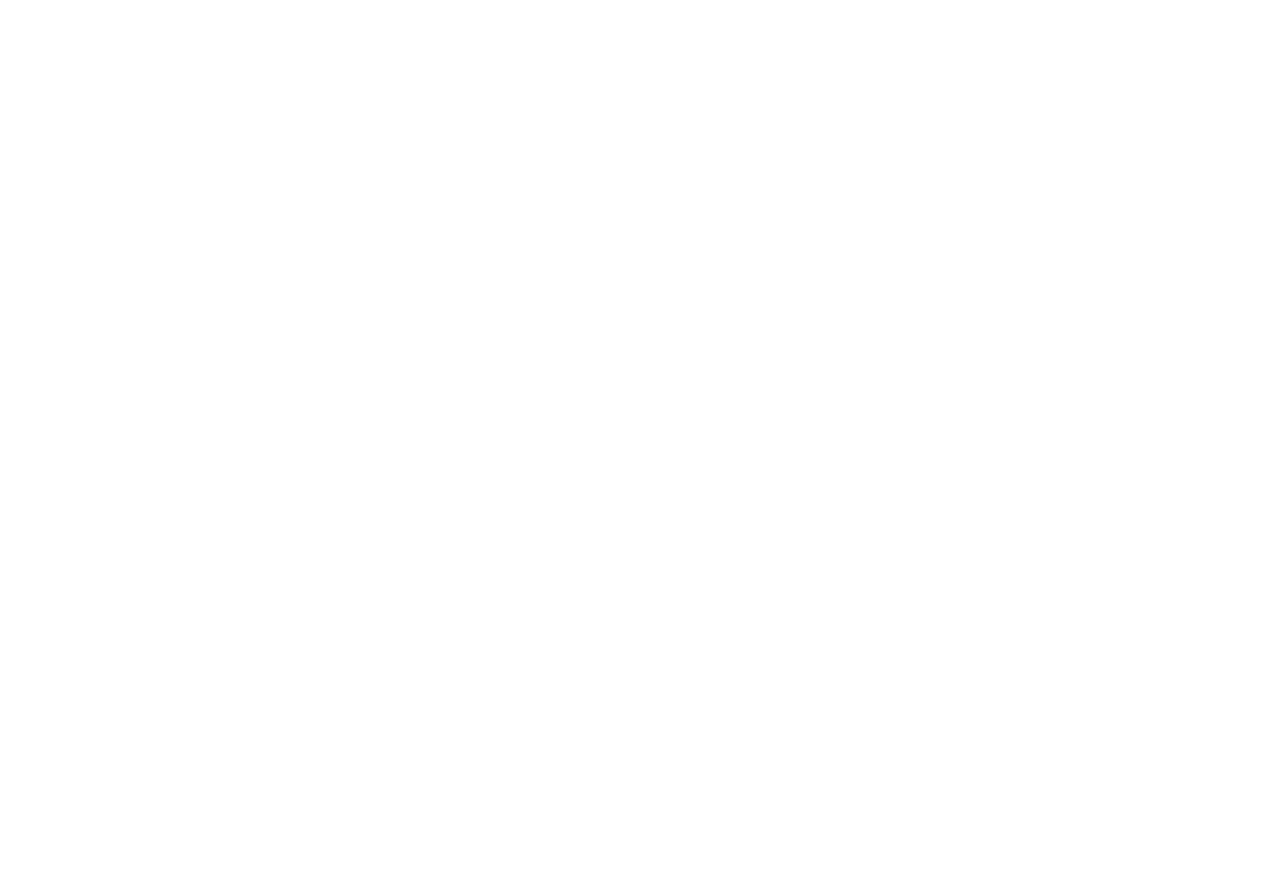
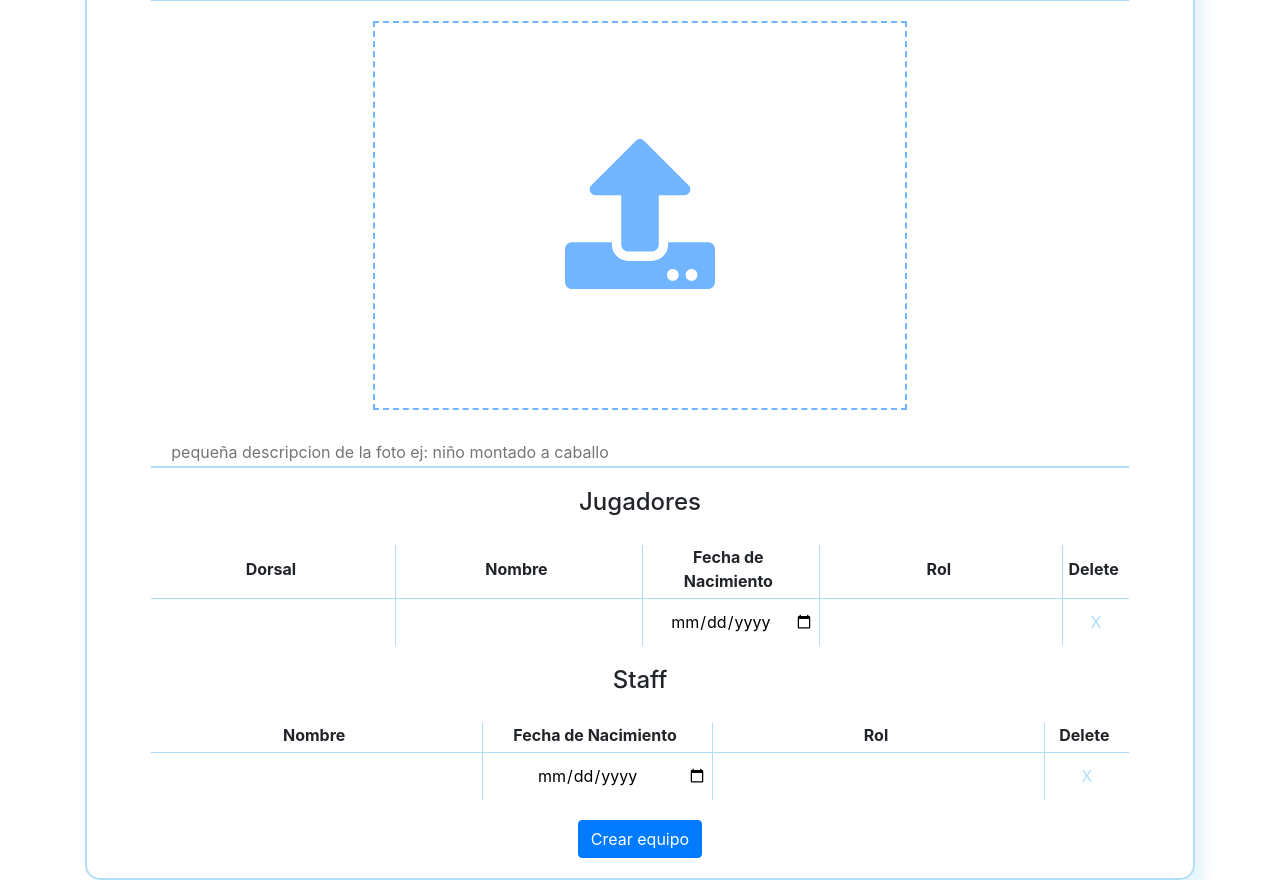
Before and after one commit to mikicastro7/digitalClub_front_gestor, a React (Create React App) app: page /equipos/editar-equipo/1 in a window 1280 px wide. Shown: the part 240-1120 px from the top of the page. Before the commit the page ends 800 px from the top, so only its background shows below. Built offline with nearby package versions, Linux system fonts and the light colour scheme; no server answers; the HTML template or start-up script is replaced by a standard one.

Commit message:
forms e equipos

```diff
--- a/src/App.jsx
+++ b/src/App.jsx
@@ -9,6 +9,7 @@
 import EditarNoticia from "./paginas/Noticias/EditarNoticia";
 import Equipos from "./paginas/Equipos/MostrarEquipos";
 import AddEquip from "./paginas/Equipos/AddEquipo";
+import EditarEquipo from "./paginas/Equipos/EditarEquipo";
 import PaginaPrincipalAuth from "./paginas/PaginaPrincipalAuth";
 import NotFoundPage from "./paginas/NotFoundPage";
 import ContextoEquiposProvider from "./Contextos/ContextoEquiposProvider";
@@ -36,6 +37,9 @@
             <Route path="/equipos/crear-equipo" exact>
               <AddEquip />
             </Route>
+            <Route path="/equipos/editar-equipo/:id" exact>
+              <EditarEquipo />
+            </Route>
             <Route path="/home" exact>
               <PaginaPrincipalAuth />
             </Route>
--- a/src/Components/Equipos/Equipo.jsx
+++ b/src/Components/Equipos/Equipo.jsx
@@ -10,7 +10,6 @@
     _id, img, nombre, jugadores, staff, created_at: createdAt
   }
 }) => {
-  console.log(jugadores);
   const [open, setOpen] = useState(false);
   const noticiaDesplegarHandler = () => {
     setOpen(!open);
--- /dev/null
+++ b/src/Components/Equipos/EquipoForm.jsx
@@ -0,0 +1,95 @@
+import React, { useState } from "react";
+import TextareaAutosize from "react-textarea-autosize";
+import { FontAwesomeIcon } from "@fortawesome/react-fontawesome";
+import { faUpload } from "@fortawesome/free-solid-svg-icons";
+import uuid from "react-uuid";
+import TablaJugadores from "./TablaJugadoresCrear";
+import TablaStaff from "./TablaStaffCrear";
+
+const EquipoForm = () => {
+  const [jugadores, setJugadores] = useState([{
+    id: `uuid_${uuid()}`,
+    nombre: "",
+    dorsal: "",
+    nacimiento: "",
+    rol: ""
+  }]);
+  console.log(JSON.stringify(jugadores));
+
+  const [staff, setStaff] = useState([{
+    id: `uuid_${uuid()}`,
+    nombre: "",
+    nacimiento: "",
+    rol: ""
+  }]);
+
+  const changeCampoStaffHandler = (e, id, campo) => {
+    setStaff(staff.map(miembroStaff => ((miembroStaff.id === id) ? { ...miembroStaff, [campo]: e.target.value } : miembroStaff)));
+    checkAddMiembroStaff();
+  };
+
+  const checkAddMiembroStaff = () => {
+    const ultimoMiembro = staff[staff.length - 1];
+    if (ultimoMiembro.nombre.trim() !== "" && ultimoMiembro.nacimiento.trim() !== "" && ultimoMiembro.rol.trim() !== "") {
+      addFilaStaff();
+    }
+  };
+
+  const addFilaStaff = () => {
+    setStaff([...staff, {
+      id: `uuid_${uuid()}`,
+      nombre: "",
+      nacimiento: "",
+      rol: ""
+    }]);
+  };
+
+  const changeCampoJugadorHandler = (e, id, campo) => {
+    setJugadores(jugadores.map(jugador => ((jugador.id === id) ? { ...jugador, [campo]: e.target.value } : jugador)));
+    checkAddJugador();
+  };
+
+  const checkAddJugador = () => {
+    const ultimoJugador = jugadores[jugadores.length - 1];
+    if (ultimoJugador.nombre.trim() !== "" && ultimoJugador.dorsal.trim() !== "" && ultimoJugador.nacimiento.trim() !== "" && ultimoJugador.rol.trim() !== "") {
+      addFilaJugador();
+    }
+  };
+
+  const addFilaJugador = () => {
+    setJugadores([...jugadores, {
+      id: `uuid_${uuid()}`,
+      nombre: "",
+      dorsal: "",
+      nacimiento: "",
+      rol: ""
+    }]);
+  };
+
+  const deleteFilaJugadorHandler = (id) => {
+    setJugadores(jugadores.filter(jugador => jugador.id !== id));
+  };
+
+  const deleteFilaStaffHandler = (id) => {
+    setStaff(staff.filter(miembro => miembro.id !== id));
+  };
+
+  return (
+    <form className="form-crear-noticia">
+      <TextareaAutosize name="titulo" className="input-noticia input-titular-noticia" placeholder="Nombre del equipo" />
+      <label className="label-img-noticia" htmlFor="imagen">
+        {" "}
+        <span><FontAwesomeIcon icon={faUpload} /></span>
+      </label>
+      <input className="input-img-noticia" id="imagen" name="imagen" accept="image/png,image/jpeg" type="file" />
+      <TextareaAutosize name="alt" className="input-noticia" placeholder="pequeña descripcion de la foto ej: niño montado a caballo" />
+      <h4>Jugadores</h4>
+      <TablaJugadores deleteFilaJugadorHandler={deleteFilaJugadorHandler} jugadores={jugadores} changeCampoJugadorHandler={changeCampoJugadorHandler} />
+      <h4>Staff</h4>
+      <TablaStaff deleteFilaStaffHandler={deleteFilaStaffHandler} staff={staff} changeCampoStaffHandler={changeCampoStaffHandler} />
+      <button type="submit" className="btn btn-primary">Crear equipo </button>
+    </form>
+  );
+};
+
+export default EquipoForm;
--- a/src/paginas/Equipos/AddEquipo.jsx
+++ b/src/paginas/Equipos/AddEquipo.jsx
@@ -1,99 +1,12 @@
 /* eslint-disable react/jsx-closing-tag-location */
 import React, { useState } from "react";
-import TextareaAutosize from "react-textarea-autosize";
-import { FontAwesomeIcon } from "@fortawesome/react-fontawesome";
-import { faUpload } from "@fortawesome/free-solid-svg-icons";
-import uuid from "react-uuid";
-import TablaJugadores from "../../Components/Equipos/TablaJugadoresCrear";
-import TablaStaff from "../../Components/Equipos/TablaStaffCrear";
+import EquipoForm from "../../Components/Equipos/EquipoForm";
 
-const AddEquipo = () => {
-  const [jugadores, setJugadores] = useState([{
-    id: `uuid_${uuid()}`,
-    nombre: "",
-    dorsal: "",
-    nacimiento: "",
-    rol: ""
-  }]);
-
-  const [staff, setStaff] = useState([{
-    id: `uuid_${uuid()}`,
-    nombre: "",
-    nacimiento: "",
-    rol: ""
-  }]);
-  console.log(staff);
-
-  const changeCampoStaffHandler = (e, id, campo) => {
-    setStaff(staff.map(miembroStaff => ((miembroStaff.id === id) ? { ...miembroStaff, [campo]: e.target.value } : miembroStaff)));
-    checkAddMiembroStaff();
-  };
-
-  const checkAddMiembroStaff = () => {
-    const ultimoMiembro = staff[staff.length - 1];
-    if (ultimoMiembro.nombre.trim() !== "" && ultimoMiembro.nacimiento.trim() !== "" && ultimoMiembro.rol.trim() !== "") {
-      addFilaStaff();
-    }
-  };
-
-  const addFilaStaff = () => {
-    setStaff([...staff, {
-      id: `uuid_${uuid()}`,
-      nombre: "",
-      nacimiento: "",
-      rol: ""
-    }]);
-  };
-
-  const changeCampoJugadorHandler = (e, id, campo) => {
-    setJugadores(jugadores.map(jugador => ((jugador.id === id) ? { ...jugador, [campo]: e.target.value } : jugador)));
-    checkAddJugador();
-  };
-
-  const checkAddJugador = () => {
-    const ultimoJugador = jugadores[jugadores.length - 1];
-    if (ultimoJugador.nombre.trim() !== "" && ultimoJugador.dorsal.trim() !== "" && ultimoJugador.nacimiento.trim() !== "" && ultimoJugador.rol.trim() !== "") {
-      addFilaJugador();
-    }
-  };
-
-  const addFilaJugador = () => {
-    setJugadores([...jugadores, {
-      id: `uuid_${uuid()}`,
-      nombre: "",
-      dorsal: "",
-      nacimiento: "",
-      rol: ""
-    }]);
-  };
-
-  const deleteFilaJugadorHandler = (id) => {
-    setJugadores(jugadores.filter(jugador => jugador.id !== id));
-  };
-
-  const deleteFilaStaffHandler = (id) => {
-    setStaff(staff.filter(miembro => miembro.id !== id));
-  };
-
-  return (
-    <section>
-      <h2>Crear equipos</h2>
-      <form className="form-crear-noticia">
-        <TextareaAutosize name="titulo" className="input-noticia input-titular-noticia" placeholder="Nombre del equipo" />
-        <label className="label-img-noticia" htmlFor="imagen">
-          {" "}
-          <span><FontAwesomeIcon icon={faUpload} /></span>
-        </label>
-        <input className="input-img-noticia" id="imagen" name="imagen" accept="image/png,image/jpeg" type="file" />
-        <TextareaAutosize name="alt" className="input-noticia" placeholder="pequeña descripcion de la foto ej: niño montado a caballo" />
-        <h4>Jugadores</h4>
-        <TablaJugadores deleteFilaJugadorHandler={deleteFilaJugadorHandler} jugadores={jugadores} changeCampoJugadorHandler={changeCampoJugadorHandler} />
-        <h4>Staff</h4>
-        <TablaStaff deleteFilaStaffHandler={deleteFilaStaffHandler} staff={staff} changeCampoStaffHandler={changeCampoStaffHandler} />
-        <button type="submit" className="btn btn-primary">Crear equipo </button>
-      </form>
-    </section>
-  );
-};
+const AddEquipo = () => (
+  <section>
+    <h2>Crear equipos</h2>
+    <EquipoForm />
+  </section>
+);
 
 export default AddEquipo;
--- /dev/null
+++ b/src/paginas/Equipos/EditarEquipo.jsx
@@ -0,0 +1,11 @@
+import React from "react";
+import EquipoForm from "../../Components/Equipos/EquipoForm";
+
+const EditarEquipo = () => (
+  <section>
+    <h2>Editar Equipo</h2>
+    <EquipoForm />
+  </section>
+);
+
+export default EditarEquipo;
```
